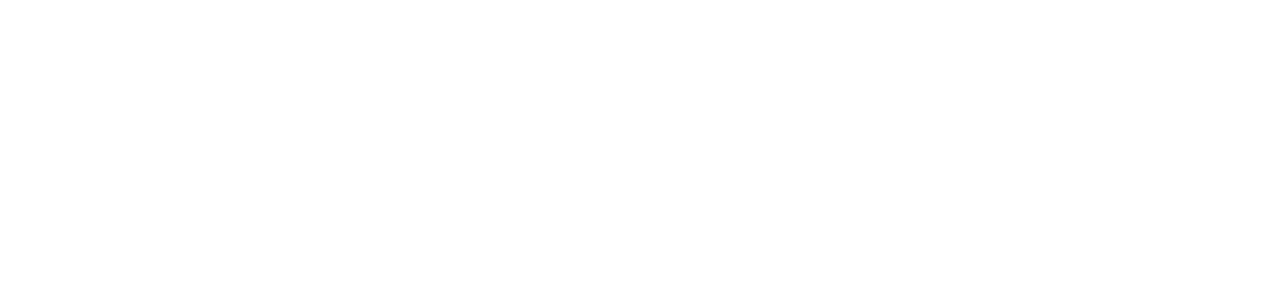
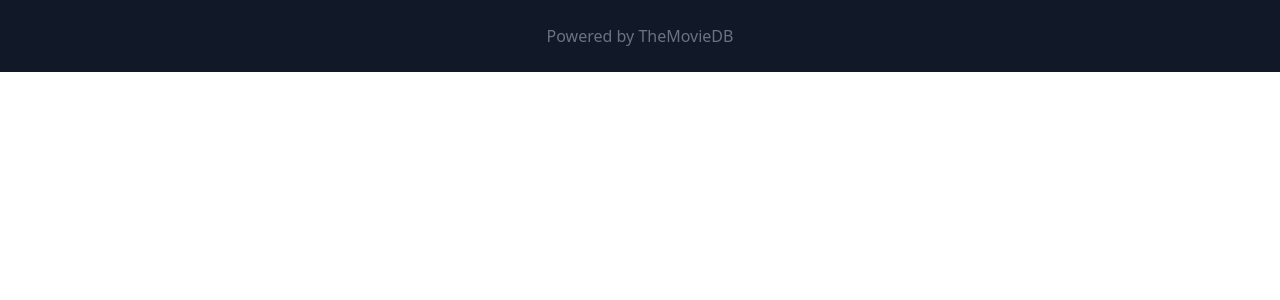
Before and after one commit to Balthazar-Delvaux/TV-Tracker, a Next.js app: page /components/layout in a window 1280 px wide. Shown: the top 300 px of the page. Built offline with nearby package versions, Linux system fonts and the light colour scheme.

Commit message:
Added footer

```diff
--- a/pages/components/layout.js
+++ b/pages/components/layout.js
@@ -12,6 +12,11 @@ export default function Layout ({
                 <meta name="viewport" content="initial-scale=1.0, width=device-width" />
             </Head>
             {children}
+            <footer>
+                <div className="text-center bg-gray-900 py-6">
+                    <p className="text-gray-500">Powered by <a rel="noopener noreferrer" href="https://www.themoviedb.org/">TheMovieDB</a></p>
+                </div>
+            </footer>
         </>
     );
 }
```
